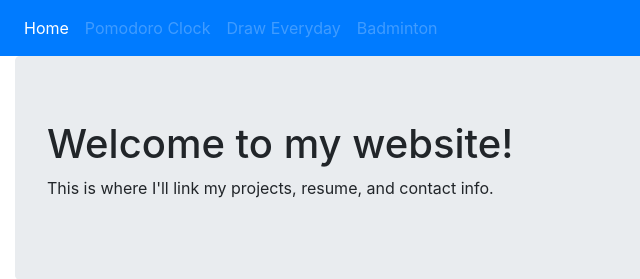
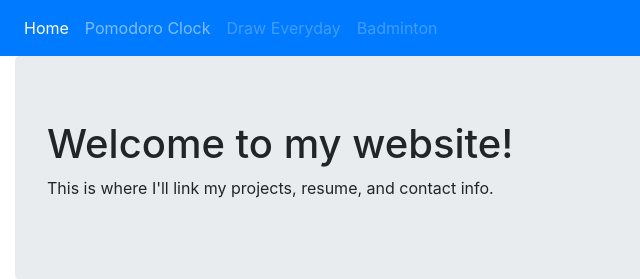
Before and after one commit to elbyswim/elbyswim.github.io, a plain HTML site: page index.html in a window 1280 px wide. Shown: the top 279 px of the page, 0-640 px from the left. Drawn offline with nearby package versions, Linux system fonts and the light colour scheme.

Commit message:
Updated nav bar.

```diff
--- a/index.html
+++ b/index.html
@@ -3,7 +3,7 @@
 <head>
     <meta charset="UTF-8">
     <title>Elbert Lai</title>
-    <meta name="author" content="John Doe">
+    <meta name="author" content="Elbert Lai">
     <meta name="viewport" content="width=device-width, initial-scale=1">
 <!--    <link rel="stylesheet" href="https://maxcdn.bootstrapcdn.com/bootstrap/3.4.1/css/bootstrap.min.css">-->
 <!--    <script src="https://ajax.googleapis.com/ajax/libs/jquery/3.5.1/jquery.min.js"></script>-->
@@ -21,7 +21,7 @@
             <a class="nav-link" href="#">Home</a>
         </li>
         <li class="nav-item">
-            <a class="nav-link disabled" href="#">Pomodoro Clock</a>
+            <a class="nav-link" href="https://pomodoro.elbertlai.com">Pomodoro Clock</a>
         </li>
         <li class="nav-item">
             <a class="nav-link disabled" href="#">Draw Everyday</a>
```
